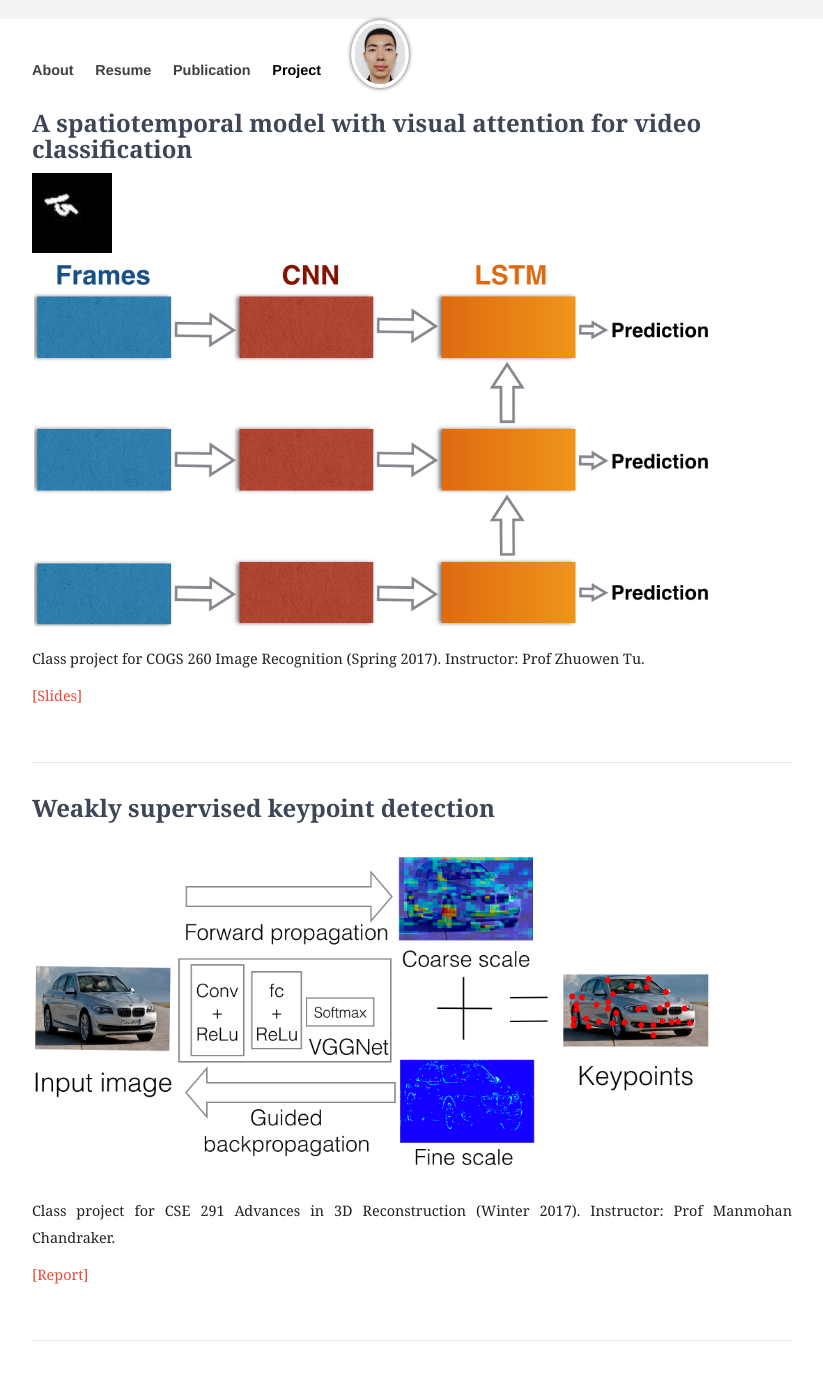
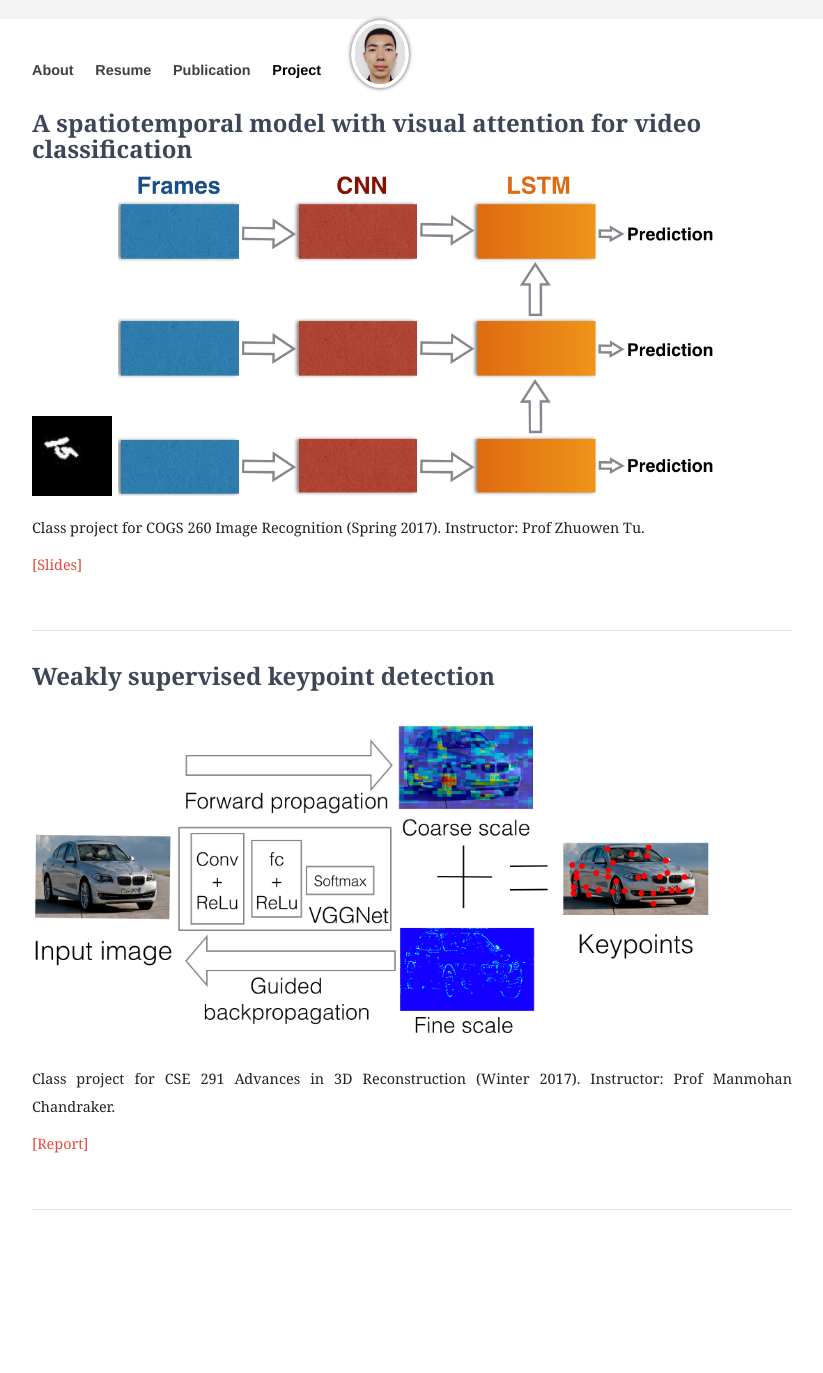
Before and after one commit to moshanATucsd/moshanATucsd.github.io, a Jekyll site: the page built from project/index.html, in a window 1280 px wide. Shown: the whole page, without its empty margins (228-1051 px from the left). Built offline with Jekyll 4.4.1, drawn with Linux system fonts in a browser that asks for light colours; nearby versions of some CDN libraries; after the commit the page ends 1242 px from its top, so only the background shows below that.

Commit message:
resize img

```diff
--- a/project/index.html
+++ b/project/index.html
@@ -12,7 +12,7 @@ category: project
         <img src="/images/project/15.gif" class="center"
             alt="Oxford Screenshot" width="80">
             <img src="/images/publication/rss2017_overview.png" class="center"
-                alt="Oxford Screenshot" width="680">
+                alt="Oxford Screenshot" width="600">
         </p>
         <p>
         Class project for COGS 260 Image Recognition (Spring 2017). Instructor: Prof Zhuowen Tu.
```
